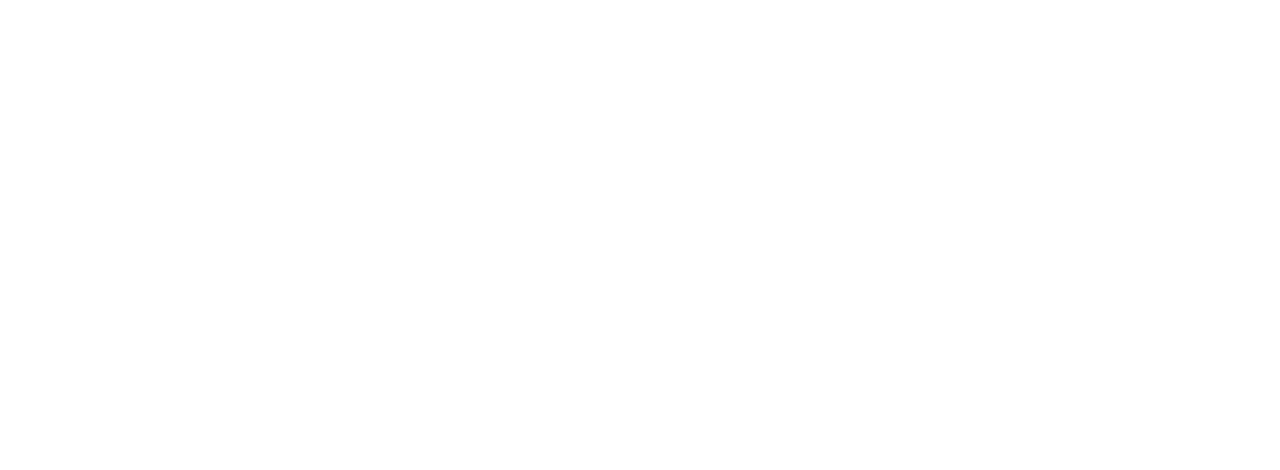
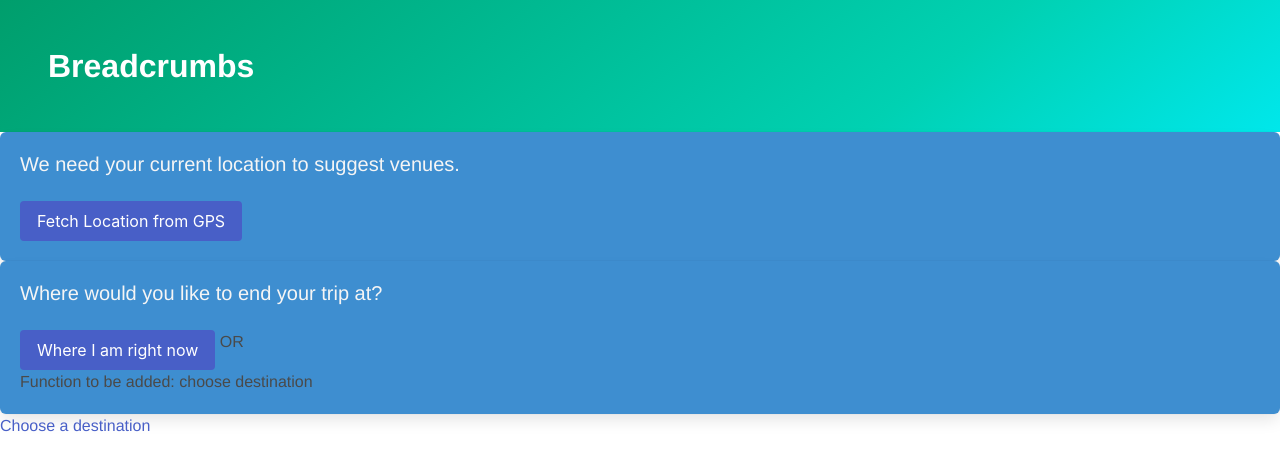
Before and after one commit to pinusc/breadcrumbs, a Vue app in the folder vue/: page /Destination in a window 1280 px wide. Shown: the top 470 px of the page. Built offline with nearby package versions, Linux system fonts and the light colour scheme.

Commit message:
front end user onboarding v1

```diff
--- a/vue/src/components/LocationManager.vue
+++ b/vue/src/components/LocationManager.vue
@@ -1,6 +1,6 @@
 <template>
     <div>
-        <button v-on:click="queryLocation"> get location </button>
+        <button class="button is-link" v-on:click="queryLocation">Fetch Location from GPS</button>
         <p id="locationData"></p>
     </div>
 </template>
--- a/vue/src/components/VenueList.vue
+++ b/vue/src/components/VenueList.vue
@@ -15,7 +15,7 @@
     },
     data: function() {
         return{
-        venues:[{"name":"a","xid":"dummy"}]
+        venues:[]
         }
     },
     methods:{
--- a/vue/src/components/VenueListItem.vue
+++ b/vue/src/components/VenueListItem.vue
@@ -9,11 +9,14 @@
             <div v-else>
                 <p>Unfortunately, we couldn't find more info on this venue. Try using a search engine?</p>
             </div>
+            <button v-on:click="selectVenue">I wanna go to this location!</button>
         </div>
     </div>
 </template>
 
 <script>
+import router from '../router'
+
 export default {
   name: 'VenueListItem',
   props: ["venue"],
@@ -55,6 +58,9 @@
 
             }
           }
+      },
+      selectVenue(){
+          router.push("Venue")
       }
 
   }
--- a/vue/src/router/index.js
+++ b/vue/src/router/index.js
@@ -28,7 +28,7 @@
         component: Start
     },
     {
-        path: '/SelectDestination',
+        path: '/Destination',
         component: Destination
     },
     {
--- a/vue/src/views/ChooseNextVenue.vue
+++ b/vue/src/views/ChooseNextVenue.vue
@@ -1,13 +1,16 @@
 <template>
   <div class="home">
-      <router-link to="/Venue">Go to this venue</router-link>
+          <Map />
   </div>
 </template>
 
 <script>
 // @ is an alias to /src
-
+import Map from '@/components/Map.vue'
 export default {
   name: 'ChooseNextVenue',
+  components: {
+    Map
+  }
 }
 </script>
--- a/vue/src/views/Destination.vue
+++ b/vue/src/views/Destination.vue
@@ -1,13 +1,60 @@
 <template>
   <div class="home">
-      <router-link to="/ChooseNextVenue">Choose next venue</router-link>
+
+
+      <section class="hero is-primary is-bold">
+          <div class="hero-body">
+              <h1 class=title>Breadcrumbs</h1>
+          </div>
+      </section>
+
+
+    <section>
+      <div class="box has-background-info">
+          <h1 class="subtitle has-text-light">We need your current location to suggest venues.</h1>
+
+          <LocationManager />
+
+      </div>
+    </section>
+
+
+
+      <section>
+          <div class="box has-background-info">
+              <h1 class="subtitle has-text-light">Where would you like to end your trip at?</h1>
+
+              <button class="button is-link">Where I am right now</button>
+              OR
+              <p> Function to be added: choose destination </p>
+
+          </div>
+      </section>
+
+
+
+      <router-link to="/">Choose a destination</router-link>
   </div>
 </template>
 
 <script>
 // @ is an alias to /src
+import LocationManager from '@/components/LocationManager.vue'
 
 export default {
-  name: 'Destination',
+    name: 'Destination',
+    components: {
+      LocationManager
+    }
 }
 </script>
+
+<style scoped lang=scss>
+.card {
+    margin: 1em;
+}
+
+#categories-list .box {
+    margin: 0.5em;
+}
+</style>
--- a/vue/src/views/Home.vue
+++ b/vue/src/views/Home.vue
@@ -1,18 +1,34 @@
 <template>
   <div class="home">
-      <router-link to="/Start">Start</router-link>
-    <Map />
+
+      <section class="hero is-primary">
+      <div class="hero-body">
+        <div class="container">
+          <h1 class="title">
+            breadcrumbs
+          </h1>
+          <h2 class="subtitle">
+            Explore cities, the better way...
+          </h2>
+          <router-link to="/Destination">
+    <button class="button is-primary is-light">Start</button>
+    </router-link>
+        </div>
+      </div>
+    </section>
+
+        <figure class="image">
+        <img src="../assets/city.jpeg">
+      </figure>
+
   </div>
 </template>
 
 <script>
 // @ is an alias to /src
-import Map from '@/components/Map.vue'
+
 
 export default {
-  name: 'Home',
-  components: {
-    Map
-  }
+  name: 'Home'
 }
 </script>
```
Also changed, not shown: vue/src/assets/city.jpeg (added), 1 other file (tests, documents, lock files or other folders).
